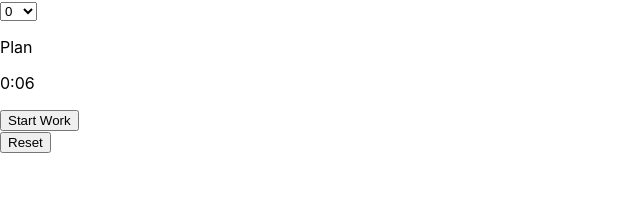
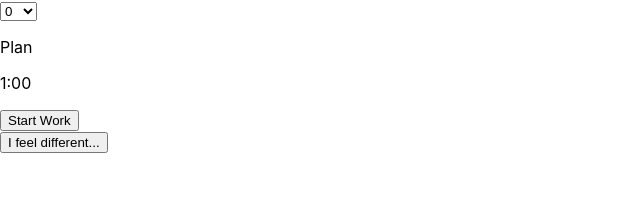
Before and after one commit to wanzulfikri/pomo-feeling, a React (Create React App) app: page / in a window 1280 px wide. Shown: the top 203 px of the page, without its empty margins (0-640 px from the left). Built offline with nearby package versions, Linux system fonts and the light colour scheme.

Commit message:
v1.0 complete

```diff
--- a/src/components/App/App.js
+++ b/src/components/App/App.js
@@ -5,21 +5,18 @@ import Motivation from "../Motivation/Motivation";
 import Reset from "../Reset/Reset";
 
 function App() {
-  const isDebugMode = true;
+  const isDebugMode = false;
+  const debugMultiplier = isDebugMode ? 0.1 : 1;
   const MINUTES = 60 * 1000;
   const [workDuration, setWorkDuration] = useState(
-    (isDebugMode ? 0.1 : 25) * MINUTES
+    debugMultiplier * 1 * MINUTES
   );
   const [breakDuration, setBreakDuration] = useState(
-    (isDebugMode ? 0.05 : 5) * MINUTES
+    debugMultiplier * 5 * MINUTES
   );
   const [isOnBreak, setOnBreak] = useState(false);
   const [isTimerRunning, setTimerRunning] = useState(false);
-  const [timerDuration, setTimerDuration] = useState(
-    (isDebugMode ? 0.1 : workDuration) * MINUTES
-  );
-  // TODO: isPlanMode allows user to change motivation level and timer duration
-  // it can be reset if user's motivation level changes
+  const [timerDuration, setTimerDuration] = useState(workDuration);
   const [isPlanMode, setPlanMode] = useState(true);
 
   return (
@@ -27,6 +24,8 @@ function App() {
       <Motivation
         setWorkDuration={setWorkDuration}
         setTimerDuration={setTimerDuration}
+        isPlanMode={isPlanMode}
+        debugMultiplier={debugMultiplier}
       />
       <Status
         isOnBreak={isOnBreak}
@@ -45,7 +44,12 @@ function App() {
         isPlanMode={isPlanMode}
         setPlanMode={setPlanMode}
       />
-      <Reset />
+      <Reset
+        setPlanMode={setPlanMode}
+        setTimerRunning={setTimerRunning}
+        workDuration={workDuration}
+        setTimerDuration={setTimerDuration}
+      />
     </div>
   );
 }
--- a/src/components/Motivation/Motivation.js
+++ b/src/components/Motivation/Motivation.js
@@ -4,20 +4,25 @@ import PropTypes from "prop-types";
 export default function Motivation(props) {
   return (
     <div>
-      <SelectMotivationLevel props={props} />
+      <SelectMotivationLevel {...props} />
     </div>
   );
 }
 
 Motivation.propTypes = {
   setWorkDuration: PropTypes.func.isRequired,
-  setTimerDuration: PropTypes.func.isRequired
+  setTimerDuration: PropTypes.func.isRequired,
+  isPlanMode: PropTypes.bool.isRequired
 };
 
-function SelectMotivationLevel({ props }) {
+function SelectMotivationLevel(props) {
+  const { isPlanMode, debugMultiplier } = props;
   return (
-    <select onClick={event => handleMotivationOptionClick(event, props)}>
-      {generateMotivationOptionElements()}
+    <select
+      disabled={!isPlanMode}
+      onClick={event => handleMotivationOptionClick(event, props)}
+    >
+      {generateMotivationOptionElements(debugMultiplier)}
     </select>
   );
 }
@@ -29,10 +34,14 @@ function handleMotivationOptionClick(event, props) {
   setTimerDuration(clickedMotivationOption);
 }
 
-function generateMotivationOptionElements() {
+function generateMotivationOptionElements(debugMultiplier) {
   let MotivationOptionElements = MOTIVATIONOPTIONSMINUTESLIST.map(
     (element, index) => (
-      <option default key={element} value={element * 1000 * 60}>
+      <option
+        default
+        key={element}
+        value={debugMultiplier * element * 1000 * 60}
+      >
         {index}
       </option>
     )
--- a/src/components/Reset/Reset.js
+++ b/src/components/Reset/Reset.js
@@ -4,15 +4,41 @@ import PropTypes from "prop-types";
 function Reset(props) {
   return (
     <div>
-      <ResetButton />
+      <ResetButton {...props} />
     </div>
   );
 }
 
-Reset.propTypes = {};
+Reset.propTypes = {
+  setPlanMode: PropTypes.func.isRequired,
+  setTimerRunning: PropTypes.func.isRequired,
+  setTimerDuration: PropTypes.func.isRequired,
+  workDuration: PropTypes.number.isRequired
+};
 
-function ResetButton() {
-  return <button title="Resets the timer and motivation level.">Reset</button>;
+function ResetButton(props) {
+  return (
+    <button
+      title="Resets the timer and motivation level."
+      onClick={() => {
+        resetToDefault(props);
+      }}
+    >
+      I feel different...
+    </button>
+  );
+}
+
+function resetToDefault(props) {
+  const {
+    setPlanMode,
+    setTimerRunning,
+    setTimerDuration,
+    workDuration
+  } = props;
+  setPlanMode(true);
+  setTimerRunning(false);
+  setTimerDuration(workDuration);
 }
 
 export default Reset;
```
